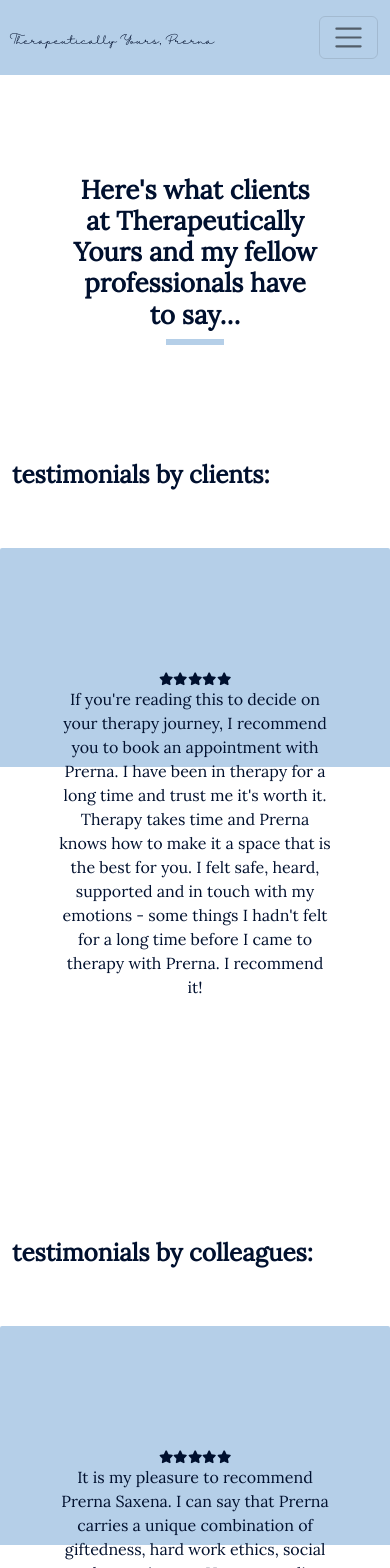
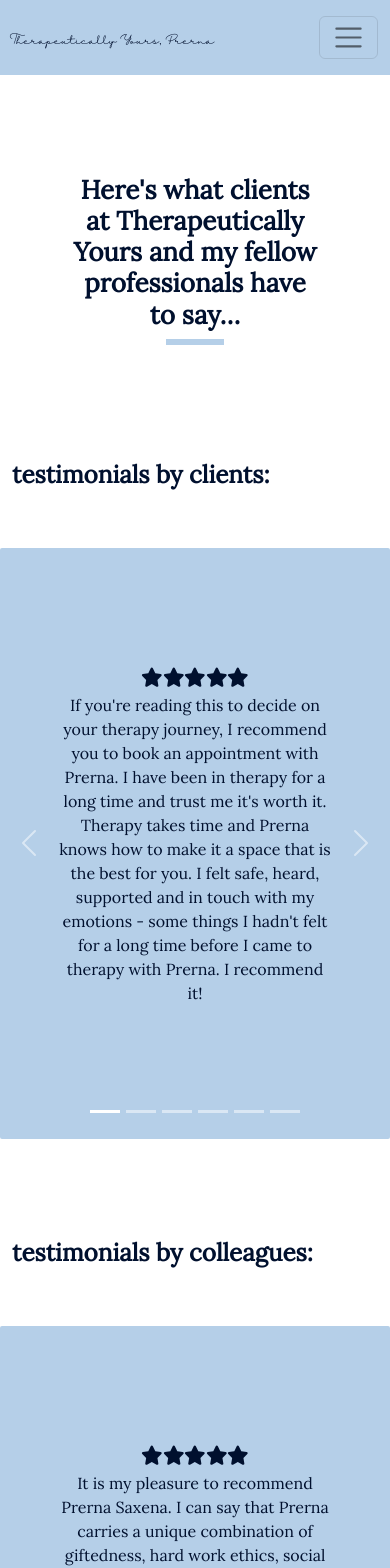
Before and after one commit to TapasyaKalra/prerna-saxena, a React (Create React App) app: page /testimonials in a window 390 px wide. Shown: the top 1568 px of the page. Built offline with nearby package versions, Linux system fonts and the light colour scheme.

Commit message:
fixing carousel background and font-size

```diff
--- a/src/components/TestimonialCarousel.js
+++ b/src/components/TestimonialCarousel.js
@@ -34,148 +34,15 @@ function TestimonialCarousel(props) {
 			>
 				{data.map((item) => (
 					<Carousel.Item key={item.id}>
-						<img
-							className="d-block w-100"
-							src="assets/images/testimonial-bg.png"
-							alt={item.testimonial}
-						/>
-						<Carousel.Caption>
-							{stars()}
-
-							<p>{item.testimonial}</p>
-						</Carousel.Caption>
+						<div className="carousel-background">
+							<Carousel.Caption>
+								{stars()}
+								<p>{item.testimonial}</p>
+							</Carousel.Caption>
+						</div>
 					</Carousel.Item>
 				))}
 			</Carousel>
-			{/* <Carousel
-				activeIndex={index}
-				onSelect={handleSelect}
-				interval={null}
-			>
-				<Carousel.Item>
-					<img
-						className=""
-						src="assets/images/testimonial-bg.png"
-						alt="Second slide"
-					/>
-					<Carousel.Caption>
-						{stars()}
-						<p>
-							{CLIENT.map((item) => (
-								<li key={item.id}>{item.testimonial}</li>
-							))}
-							If you're reading this to decide on your therapy
-							journey, I recommend you to book an appointment with
-							Prerna. I have been in therapy for a long time and
-							trust me it's worth it. Therapy takes time and
-							Prerna knows how to make it a space that is the best
-							with my emotions - some things I hadn't felt for a
-							long time before I came to therapy with Prerna. I
-							recommend!
-						</p>
-					</Carousel.Caption>
-				</Carousel.Item>
-				<Carousel.Item>
-					<img
-						className=""
-						src="assets/images/testimonial-bg.png"
-						alt="First slide"
-					/>
-					<Carousel.Caption>
-						{stars()}
-						<p>
-							The sessions truly helped me connect with myself and
-							helped me grow as a person. Prerna is
-							non-judgemental and understanding of what I was
-							going through. Overall a great experience.
-						</p>
-					</Carousel.Caption>
-				</Carousel.Item>
-				<Carousel.Item>
-					<img
-						className=""
-						src="assets/images/testimonial-bg.png"
-						alt="First slide"
-					/>
-					<Carousel.Caption>
-						{stars()}
-						<p>
-							My favourite thing about Prerna and therapy with her
-							is how collaborative it is. She made me realise how
-							my thoughts, emotions and opinions matter. She
-							helped me build a deeper connection with myself as
-							we worked through trauma, depression and anxiety in
-							my life. She helped me to accept myself. She helped
-							me to love myself. She helped me to find myself!
-						</p>
-					</Carousel.Caption>
-				</Carousel.Item>
-				<Carousel.Item>
-					<img
-						className=""
-						src="assets/images/testimonial-bg.png"
-						alt="First slide"
-					/>
-					<Carousel.Caption>
-						{stars()}
-						<p>
-							I am so glad and grateful that I reached out to
-							Prerna for my mental health. She understood my
-							concerns well and helped me throughout the process.
-							I was able to find myself and understand myself
-							because of her. I am in a much better space now
-							thanks to her.
-						</p>
-					</Carousel.Caption>
-				</Carousel.Item>
-				<Carousel.Item>
-					<img
-						className=""
-						src="assets/images/testimonial-bg.png"
-						alt="First slide"
-					/>
-					<Carousel.Caption>
-						{stars()}
-						<p>
-							Prerna helped me and healed me. I don't know how to
-							describe it best. She saved me. Therapy with her
-							came in as a ray of hope in my life and it was a
-							long journey but I am happy and healthy. My
-							favourite thing was how Prerna works on holistic
-							wellness. She understands the relationship between
-							our mind and body well and works on overall
-							wellbeing and healing. I have so much gratitude and
-							good thoughts for her.
-						</p>
-					</Carousel.Caption>
-				</Carousel.Item>
-				<Carousel.Item>
-					<img
-						className=""
-						src="assets/images/testimonial-bg.png"
-						alt="First slide"
-					/>
-					<Carousel.Caption>
-						{stars()}
-						<p>
-							I have tried therapy several times before but it
-							never helped me. But I really needed help as I was
-							going through a tough time, so I decided to give it
-							one more go, and I am glad that I did that! Ms
-							Prerna really helped me with practices that are
-							beneficial for me in controlling and dealing with my
-							anger issues. With her suggestions and guidance, I
-							am able to work better on problems and focus on my
-							mental health in more practical ways. She was very
-							good in terms of patiently listening and
-							understanding what I was going through, she helped
-							me understand myself better. I am so thankful and
-							grateful that I found her and decided to give
-							therapy one more chance!
-						</p>
-					</Carousel.Caption>
-				</Carousel.Item>
-			</Carousel> */}
 		</div>
 	);
 }
--- a/src/css/Testimonials.css
+++ b/src/css/Testimonials.css
@@ -3,6 +3,7 @@
 }
 .carousel-inner {
 	border-radius: 2px;
+	background-color: #b5cfe8;
 }
 .testimonials .carousel-caption {
 	top: 50%;
@@ -10,11 +11,27 @@
 	bottom: initial;
 	color: #00102e;
 }
+
 @media (max-width: 768px) {
 	.testimonials .carousel-caption {
-		font-size: 0.8rem;
+		font-size: 1.2rem;
 	}
 	.testimonials .carousel-item {
 		min-height: 70vh;
 	}
 }
+@media (max-width: 576px) {
+	.carousel-inner {
+		overflow: scroll;
+	}
+	.carousel-caption p {
+		font-size: 1rem !important;
+	}
+}
+.carousel-background {
+	min-height: 400px;
+}
+.carousel-caption,
+.carousel-caption p {
+	font-size: 1.2rem;
+}
```
